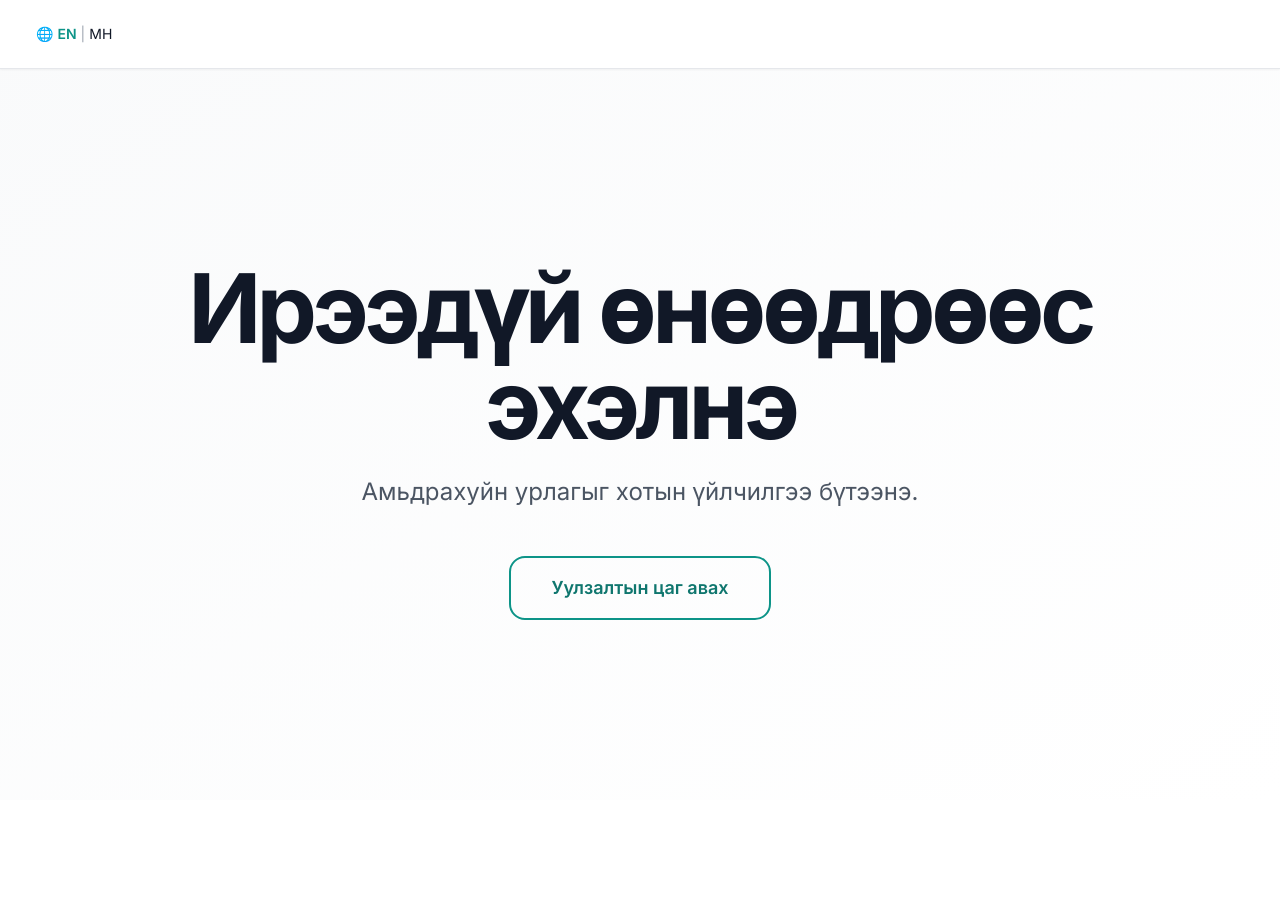
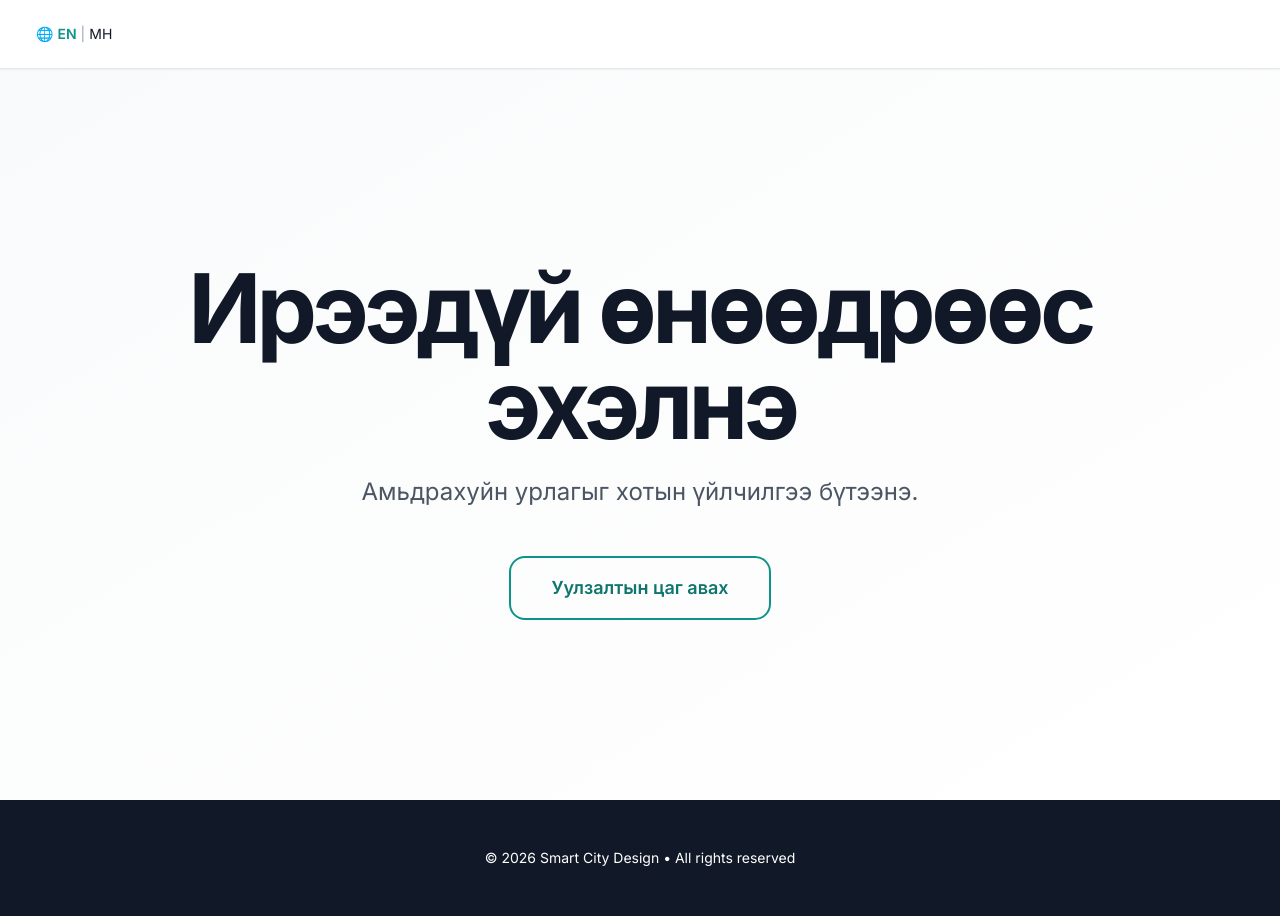
Before and after one commit to Namuuny/namuuny.github.io, a plain HTML site: page mn.html in a window 1280 px wide. Before the commit the page ends 800 px from the top, so only its background shows below. Drawn offline with nearby package versions, Linux system fonts and the light colour scheme.

Commit message:
Update mn.html

```diff
--- a/mn.html
+++ b/mn.html
@@ -66,7 +66,12 @@
 
 
 
-
+<!-- FOOTER (same) -->
+  <footer class="bg-gray-900 text-white py-12 px-6">
+    <div class="max-w-7xl mx-auto text-center text-sm">
+      © 2026 Smart City Design • All rights reserved
+    </div>
+  </footer>
 
 
 </body>
```
